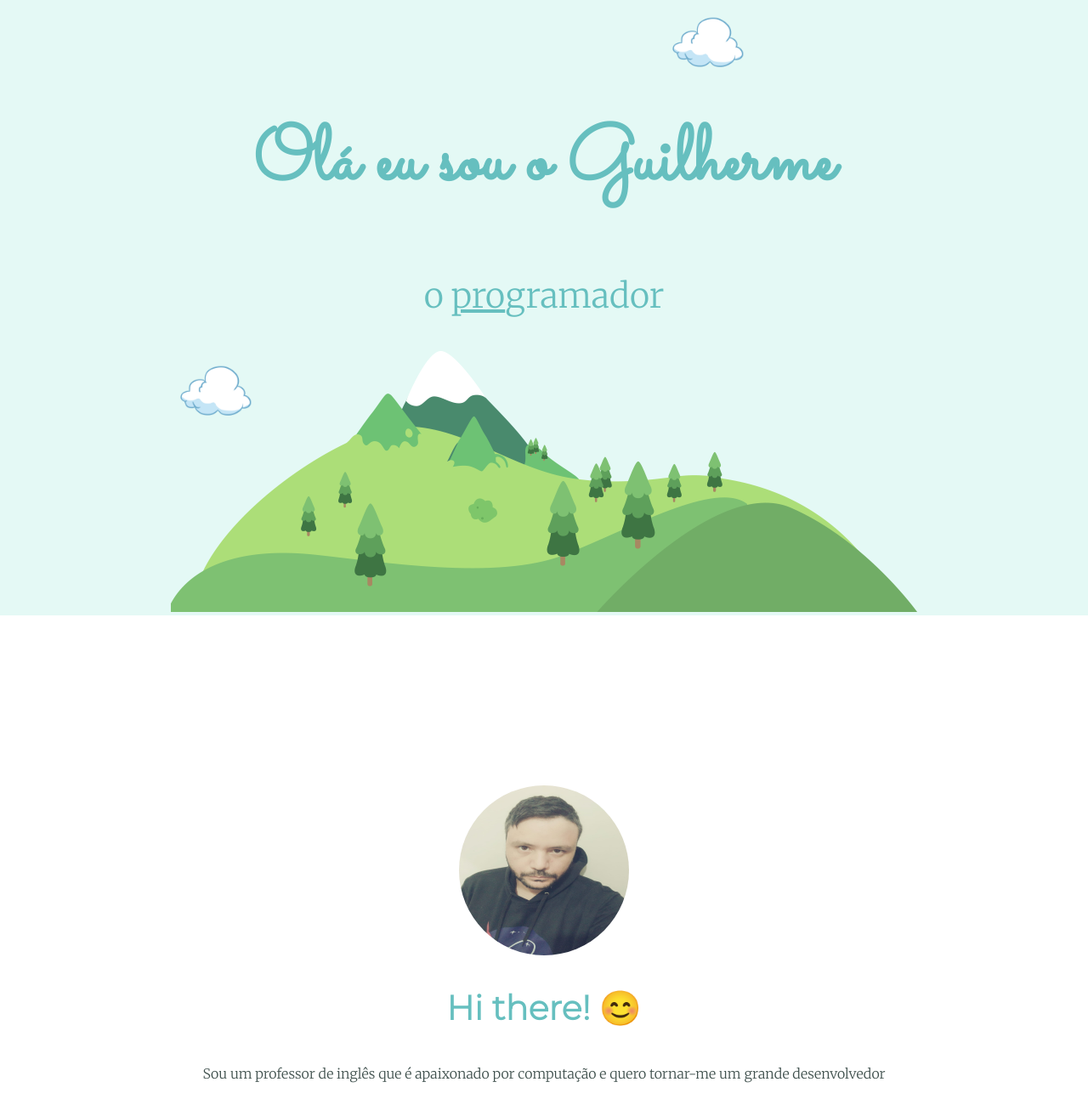
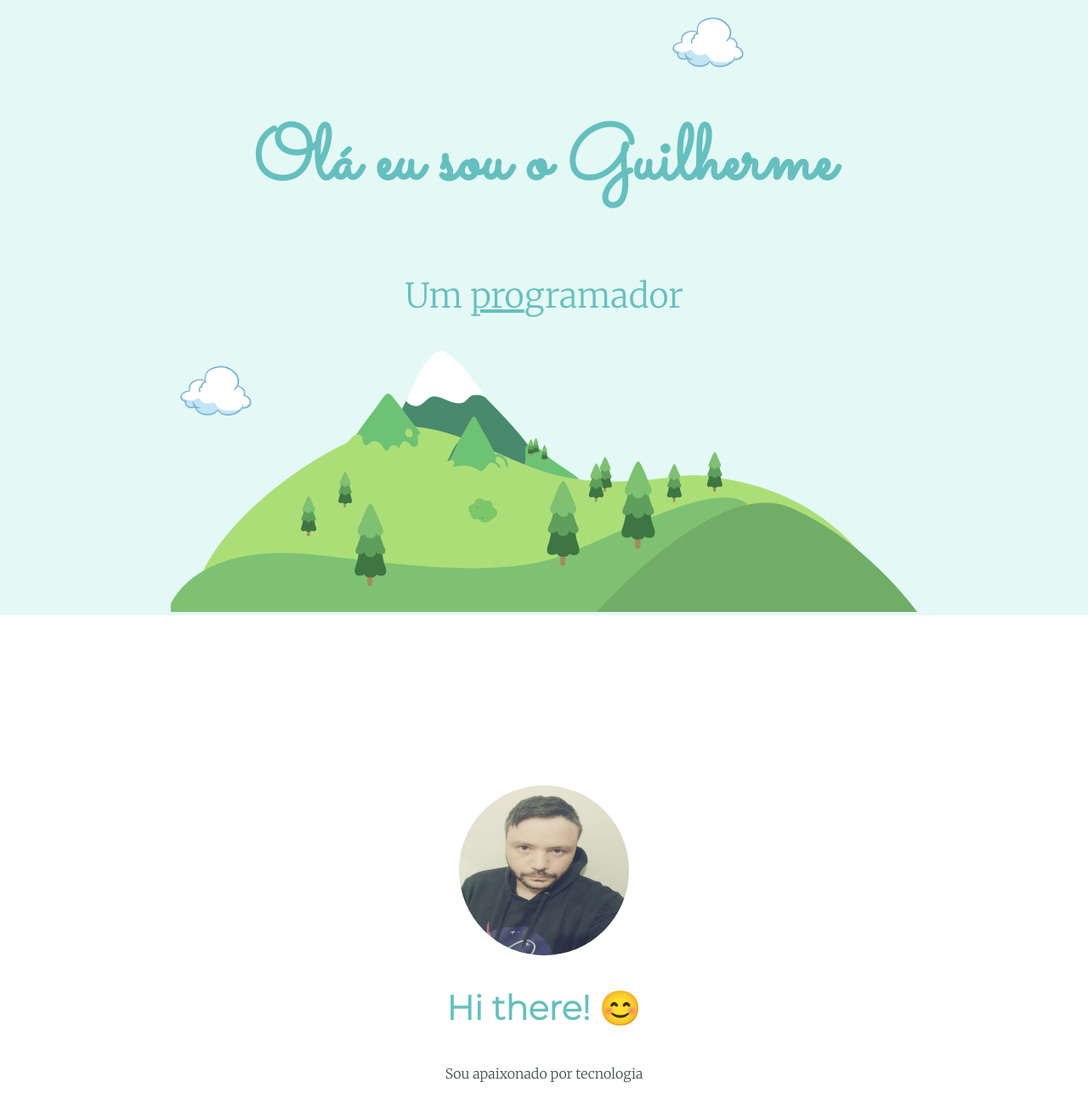
Before and after one commit to GuilhermeSudo/guilhermecv, a plain HTML site: page index.html in a window 1280 px wide. Shown: the part 47-1360 px from the top of the page at 85% size. Drawn offline with Linux system fonts and the light colour scheme.

Commit message:
Primeira versao curriculo

```diff
--- a/index.html
+++ b/index.html
@@ -13,7 +13,7 @@
       <div class="top-container">
       <img class="cloud-top" src="cloud.png" alt="cloud">
       <h1>Olá eu sou o Guilherme</h1>
-      <p class="programmer">o <span class="pro">pro</span>gramador</p>
+      <p class="programmer">Um <span class="pro">pro</span>gramador</p>
       <img class="cloud-bottom" src="cloud.png" alt="cloud-bottom">
       <img src="montain.png" alt="Montain">
       </div>
@@ -21,7 +21,7 @@
       <div class="middle-container">
       <img class="profile" src="eu.jpeg" alt="avatar-picture">
       <h2>Hi there! 😊</h2>
-      <p class="intro">Sou um professor de inglês que é apaixonado por computação e quero tornar-me um grande desenvolvedor</p>
+      <p class="intro">Sou apaixonado por tecnologia</p>
 
       </div>
           <!--Paragráfos e foto perfil "melhorar ou selecionar uma mais ampla"-->
```
